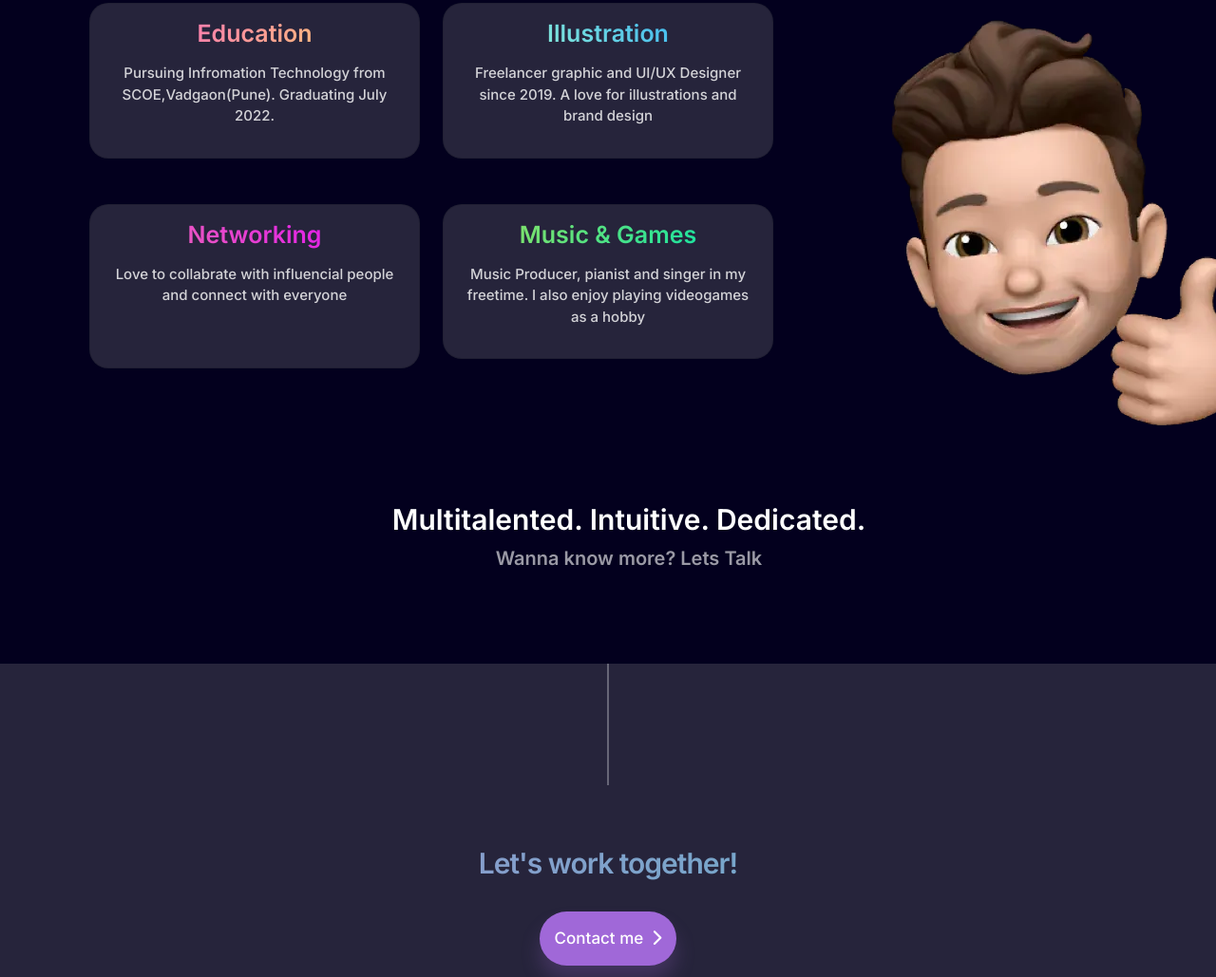
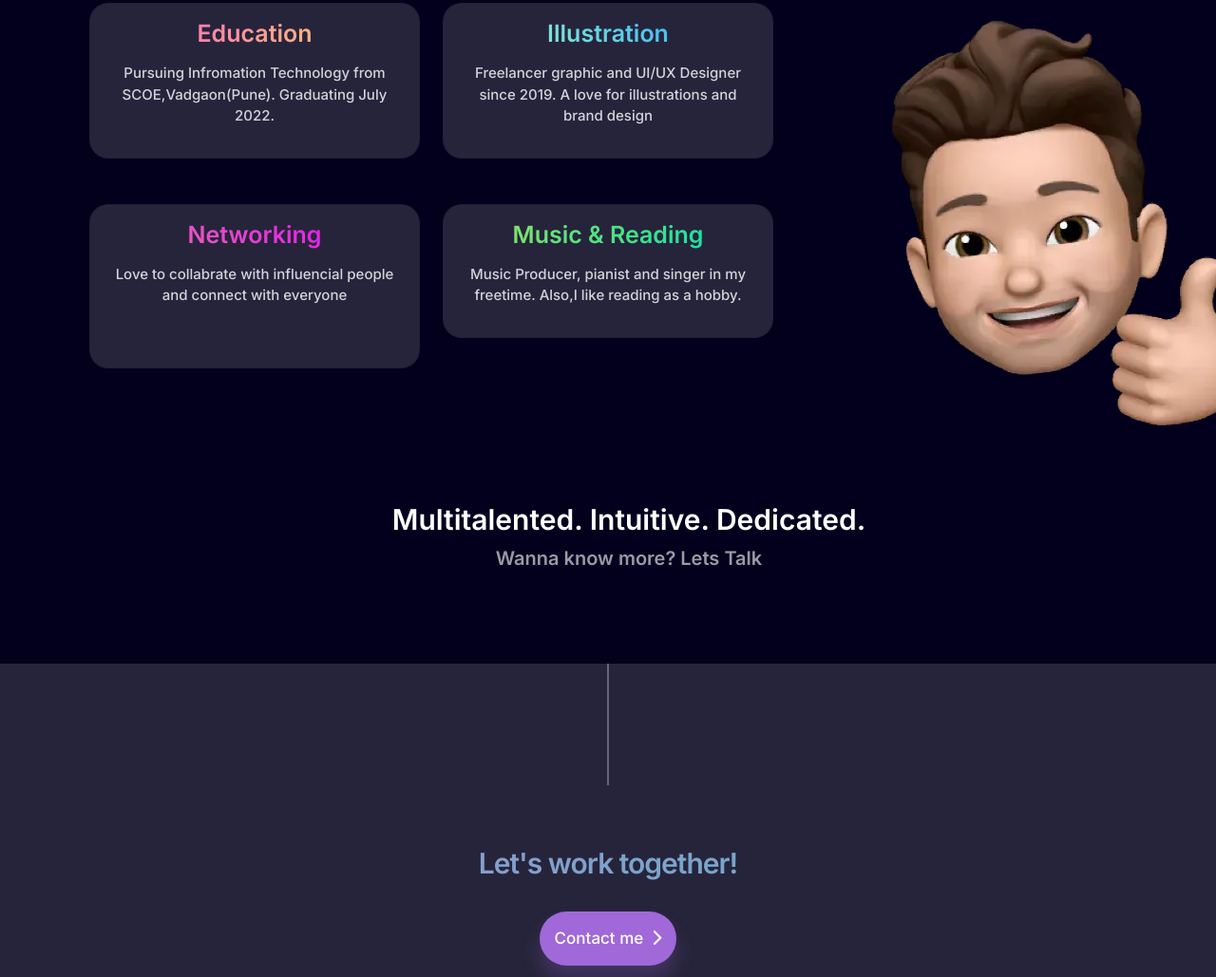
Before and after one commit to killua-24/killua-24.github.io., a plain HTML site: page index.html in a window 1280 px wide. Shown: the part 3093-4122 px from the top of the page at 95% size. Drawn offline with nearby package versions, Linux system fonts and the light colour scheme.

Commit message:
Add files via upload

```diff
--- a/index.html
+++ b/index.html
@@ -659,10 +659,10 @@
             >
               <div class="card shadow-green">
                 <div class="card-body" align="center">
-                  <h5 class="card-title card-green">Music & Games</h5>
+                  <h5 class="card-title card-green">Music & Reading</h5>
                   <p class="card-info">
-                    Music Producer, pianist and singer in my freetime. I also
-                    enjoy playing videogames as a hobby
+                    Music Producer, pianist and singer in my freetime. Also,I
+                    like reading as a hobby.
                   </p>
                 </div>
               </div>
@@ -673,10 +673,10 @@
             >
               <div class="card shadow-green">
                 <div class="card-body" align="center">
-                  <h5 class="card-title card-green">Music & Games</h5>
+                  <h5 class="card-title card-green">Music & Reading</h5>
                   <p class="card-info">
-                    Music Producer, pianist and singer in my freetime. I also
-                    enjoy playing videogames as a hobby
+                    Music Producer, pianist and singer in my freetime. Also,I
+                    like reading as a hobby.
                   </p>
                 </div>
               </div>
@@ -687,10 +687,10 @@
             >
               <div class="card shadow-green">
                 <div class="card-body" align="center">
-                  <h5 class="card-title card-green">Music & Games</h5>
+                  <h5 class="card-title card-green">Music & Reading</h5>
                   <p class="card-info">
-                    Music Producer, pianist and singer in my freetime. I also
-                    enjoy playing videogames as a hobby
+                    Music Producer, pianist and singer in my freetime. Also,I
+                    like reading as a hobby.
                   </p>
                 </div>
               </div>
```
Also changed, not shown: contact.html (+2 -2 lines).
